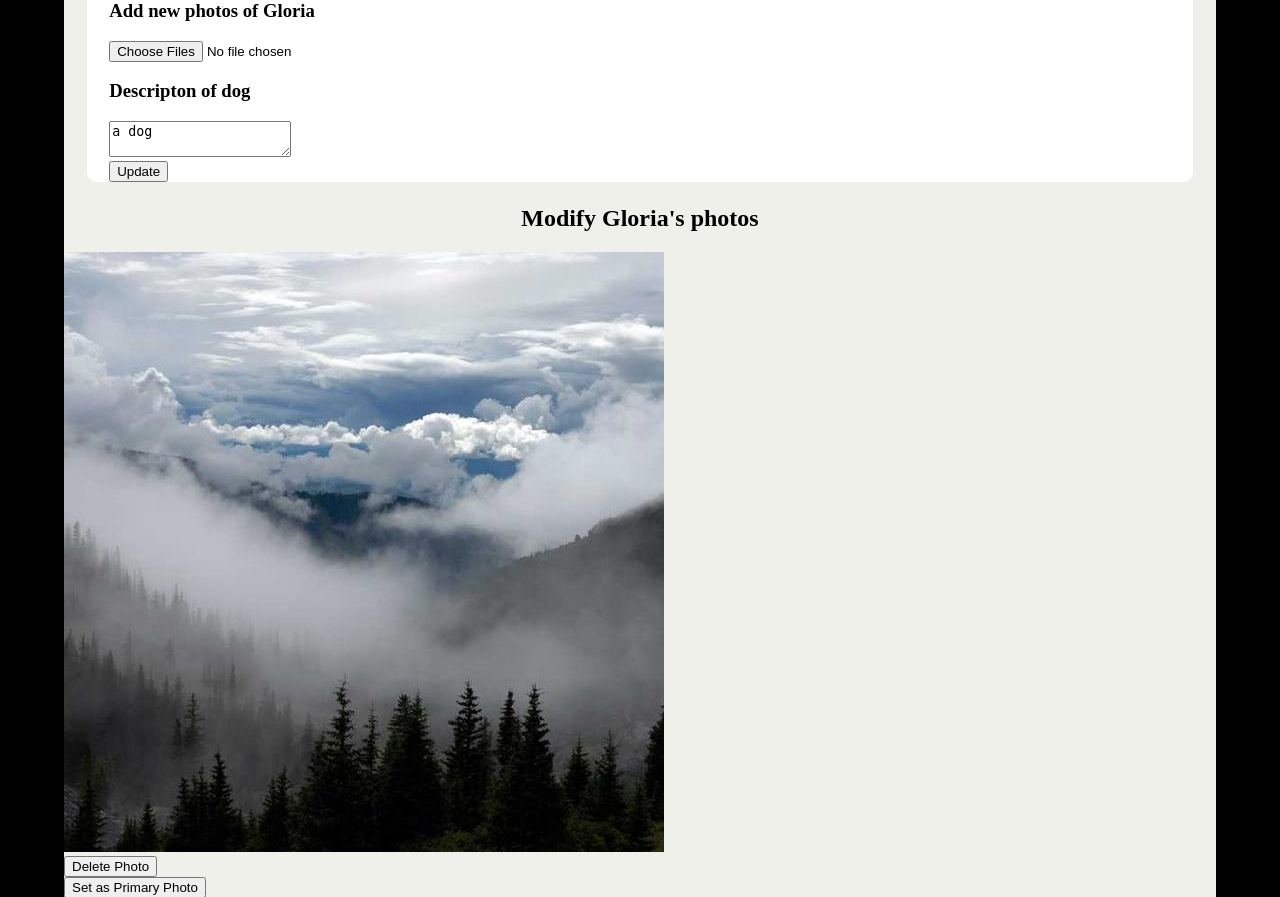
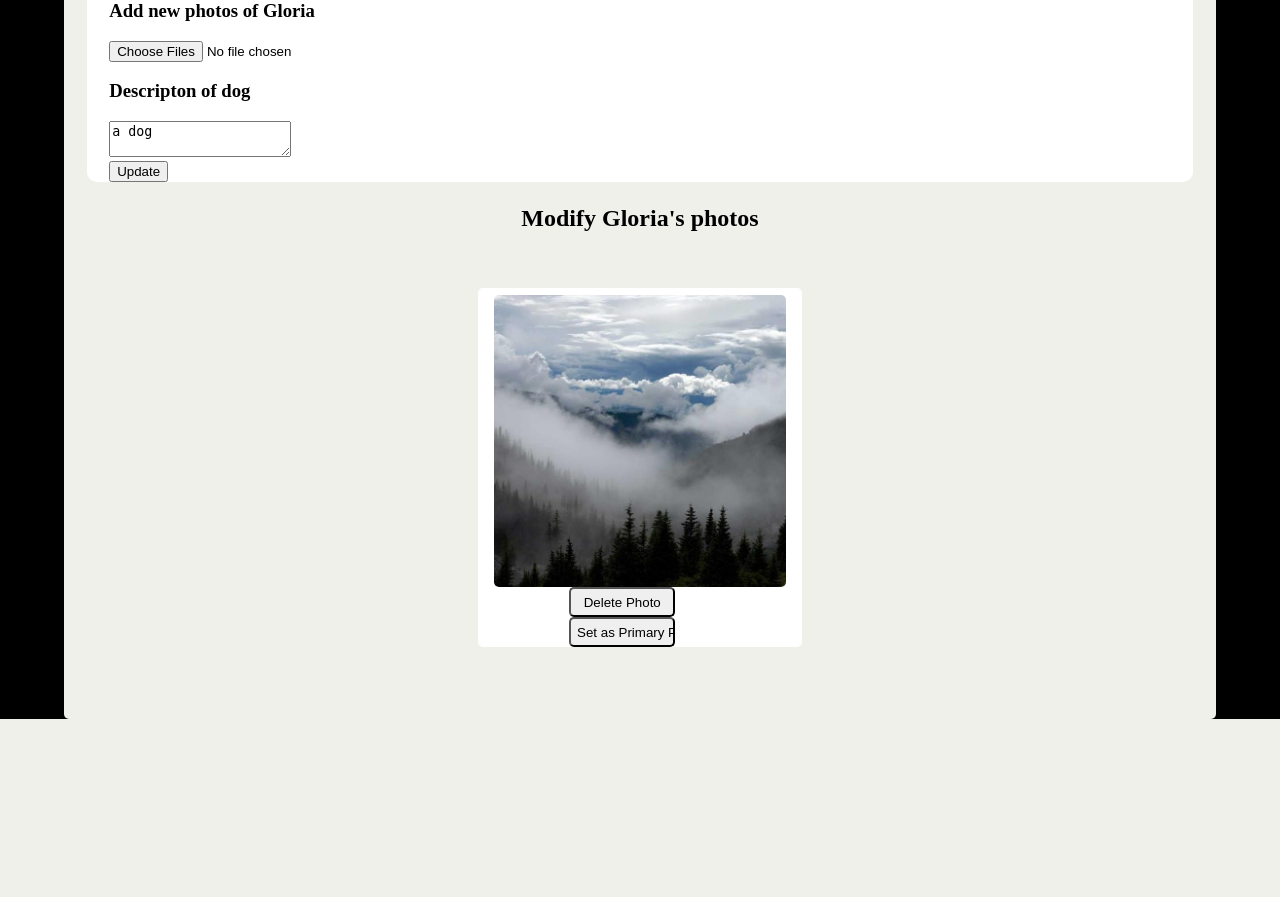
Before and after one commit to MoonBasedKas/SouthernROCAiredalesWebsite, a Flask app: page /admin/details/1 in a window 1280 px wide. Shown: the part 1041-1938 px from the top of the page. After the commit the page ends 1760 px from the top, so only its background shows below. Run offline with Flask 3, Linux system fonts and the light colour scheme; a user stored in the database is signed in.

Commit message:
add gallery photos style

```diff
--- a/app/app.py
+++ b/app/app.py
@@ -101,7 +101,9 @@ def dog(id):
     query = dog.values.tolist()
     if query == []:
         return render_template('noDog.html')
-    photos = photoDB[photoDB["dogID"] == id].values.tolist()
+    photos = photoDB[photoDB["dogID"] == id]
+    photos = photos[["photoName"]].values.tolist()
+
     query = query[0]
     name = query[1]
     gender = query[2]
--- a/app/newDogs.csv
+++ b/app/newDogs.csv
@@ -1,5 +1,5 @@
 ,id,name,gender,available,registration,dob,mainPhoto,desc
-0,1,Gloria,False,True,AKC,1970-01-01,placeholder.jpg,a dog
+0,1,Gloria,False,True,AKC,1970-01-01,cofffe.jpg,a dog
 1,2,Iris,False,True,AKC,1970-01-01,placeholder.jpg,
 2,3,Joanne,False,True,AKC,1970-01-01,placeholder.jpg,
 3,4,Black Babbee,False,True,AATR,1970-01-01,placeholder.jpg,
--- a/app/static/dog.css
+++ b/app/static/dog.css
@@ -63,6 +63,7 @@ body {
 
 
 .gallery {
+    margin: 3%;
     display: flex;
     flex-wrap: wrap;
 }
@@ -70,4 +71,5 @@ body {
 
 .galleryPhoto {
     border-radius: 5px;
+    width: 33%;
 }
--- a/app/static/form.css
+++ b/app/static/form.css
@@ -69,3 +69,42 @@
     margin-left: auto;
     text-align: center;
 }
+
+
+.galleryContainer {
+    margin: 3%;
+    display: flex;
+    flex-wrap: wrap;
+    flex-direction: row;
+    justify-content: space-evenly;
+}
+
+
+.galleryItem {
+    width: 30%;
+    background-color: white;
+    border-radius: 5px;
+    margin-top: 2%;
+
+    display: flex;
+    justify-content: space-around;
+    flex-direction: column;
+    align-items: center;
+}
+
+
+.galleryPhoto {
+    border-radius: 5px;
+    width: 90%;
+    margin-top: 2%;
+    /* display: block; */
+    /* margin: auto; */
+}
+
+.galleryButton {
+    /* display: block; */
+    margin: auto;
+    width: 75%;
+    height: 30px;
+    border-radius: 5px;
+}
--- a/app/templates/details.html
+++ b/app/templates/details.html
@@ -3,6 +3,7 @@
 <head>
 
     {% include 'headValues.html' %}
+    <link rel="stylesheet" href="/static/form.css">
 
     <script>
         function setPhotoForm(action, id) {
@@ -90,18 +91,19 @@
 
             </div>
             <h2 class="subtitle">Modify {{ name }}'s photos</h2>
-            <div>
+            <div class="galleryContainer">
                 {% for pic in pics %}
-                <div>
-                    <img src="/static/dogPhotos/{{pic[2]}}">
+                <div class="galleryItem">
+                    <img src="/static/dogPhotos/{{pic[2]}}" class="galleryPhoto">
                     <form id="photo-form-{{pic[0]}}" action="POST">
                         <input type="hidden" value="{{pic[2]}}" name="photoName">
                         <input type="hidden" value="{{pic[0]}}" name="photoID">
                         <input type="hidden" value="{{id}}" name="dogID">
                         <!-- Inputs -->
-                        <input type="button" value="Delete Photo" onclick="setPhotoForm('delete', {{pic[0]}})"><br>
+                        <input type="button" value="Delete Photo" onclick="setPhotoForm('delete', {{pic[0]}})"
+                            class="galleryButton"><br>
                         <input type="button" value="Set as Primary Photo"
-                            onclick="setPhotoForm('setMainPhoto', {{pic[0]}})">
+                            onclick="setPhotoForm('setMainPhoto', {{pic[0]}})" class="galleryButton">
                     </form>
                 </div>
                 {% endfor %}
--- a/app/templates/dog.html
+++ b/app/templates/dog.html
@@ -31,10 +31,10 @@
                 </p>
                 {% endif %}
                 {% if photos != [] %}
-                <h2>Gallery</h2>
+                <h2 class="subtitle">Gallery</h2>
                 <div class="gallery">
                     {% for photo in photos %}
-                    <img src="/static/dogPhotos/{{photo}}" loading="lazy" class="galleryPhoto">
+                    <img src="/static/dogPhotos/{{photo[0]}}" loading="lazy" class="galleryPhoto">
                     {% endfor %}
 
                 </div>
```
Also changed, not shown: app/newPhotos.csv (+7 -1 lines).
